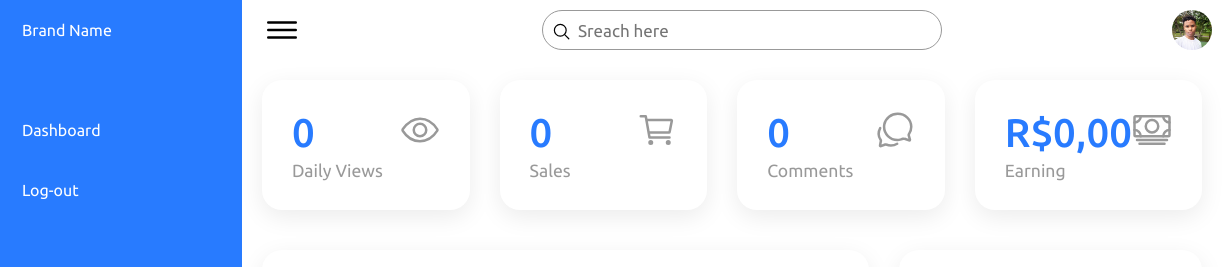
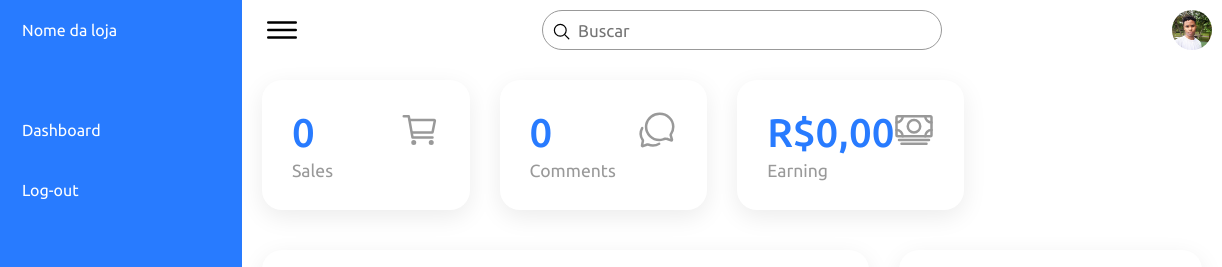
Before and after one commit to luis-procopio/Responsive_Dashboard, a plain HTML site: page index.html in a window 1280 px wide. Shown: the top 267 px of the page, 58-1280 px from the left. Drawn offline with nearby package versions, Linux system fonts and the light colour scheme; a web font is replaced by a local one.

Commit message:
Update index.html

```diff
--- a/index.html
+++ b/index.html
@@ -20,7 +20,7 @@
                 <li>
                     <a href="#">
                         <span class="icon"><ion-icon name="logo-apple"></ion-icon></span>
-                        <span class="title">Brand Name</span>
+                        <span class="title">Nome da loja</span>
                     </a>
                 </li>
                 <li>
@@ -70,7 +70,7 @@
                 <!-- search -->
                 <div class="search">
                     <label for="">
-                        <input type="text" placeholder="Sreach here">
+                        <input type="text" placeholder="Buscar">
                         <ion-icon name="search-outline"></ion-icon>
                     </label>
                 </div>
@@ -83,7 +83,7 @@
             </div>
             <!-- cards -->
             <div class="cardBox">
-                <div class="card">
+                <!--<div class="card">
                     <div>
                         <div class="numbers">0</div>
                         <div class="cardName">Daily Views</div>
@@ -91,7 +91,7 @@
                     <div class="iconBx">
                         <ion-icon name="eye-outline"></ion-icon>
                     </div>
-                </div>
+                </div> -->
                 <div class="card">
                     <div>
                         <div class="numbers">0</div>
```
